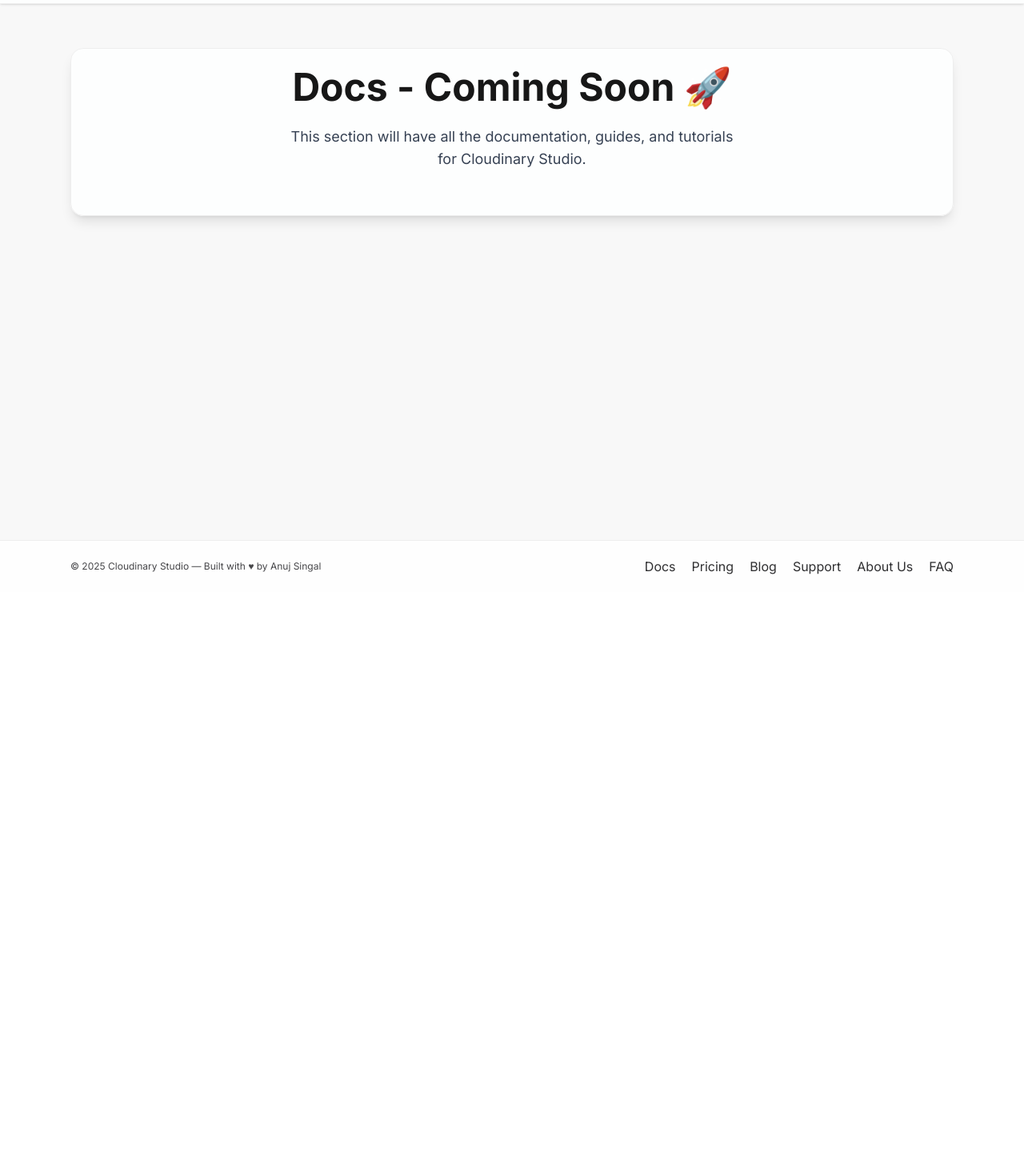
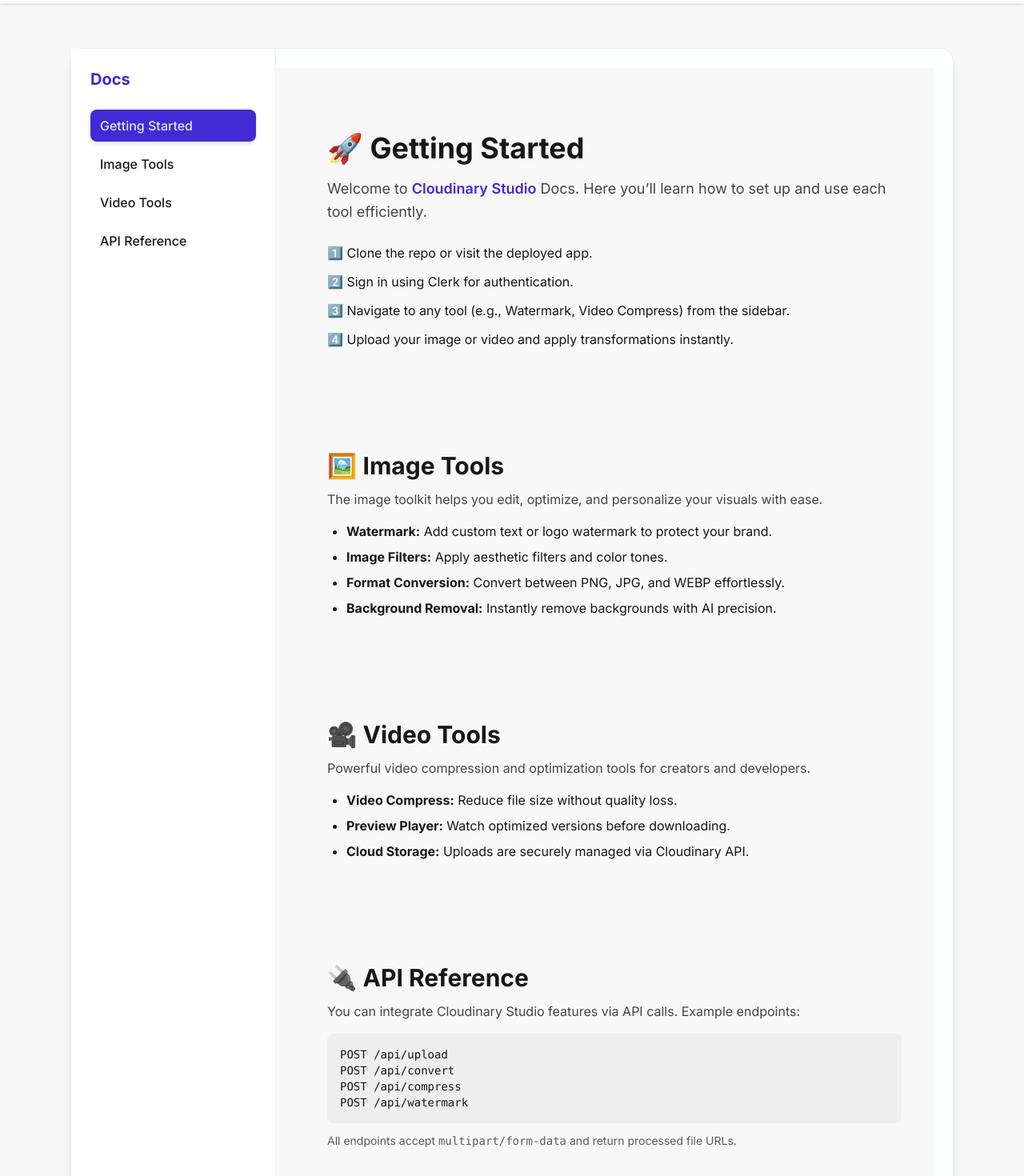
Before and after one commit to anuj-singal/Cloudinary--saas, a Next.js app: page /docs in a window 1280 px wide. Shown: the part 60-1530 px from the top of the page at 80% size. Before the commit the page ends 800 px from the top, so only its background shows below. Built offline with nearby package versions, Linux system fonts and the light colour scheme.

Commit message:
docs commit

```diff
--- /dev/null
+++ b/app/(info)/docs/DocsHeader.tsx
@@ -0,0 +1,44 @@
+"use client";
+
+import { useEffect, useState } from "react";
+import { MenuIcon, SunIcon, MoonIcon } from "lucide-react";
+
+export default function DocsHeader({ onMenuClick }: { onMenuClick: () => void }) {
+  const [theme, setTheme] = useState("light");
+
+  useEffect(() => {
+    const stored = localStorage.getItem("theme") || "light";
+    setTheme(stored);
+    document.documentElement.setAttribute("data-theme", stored);
+  }, []);
+
+  const toggleTheme = () => {
+    const newTheme = theme === "light" ? "dark" : "light";
+    setTheme(newTheme);
+    localStorage.setItem("theme", newTheme);
+    document.documentElement.setAttribute("data-theme", newTheme);
+  };
+
+  return (
+    <header className="fixed top-0 left-0 right-0 z-40 bg-base-100/90 backdrop-blur-md border-b border-base-300 h-14 flex items-center justify-between px-4 sm:px-8 shadow-sm">
+      <div className="flex items-center gap-3">
+        <button onClick={onMenuClick} className="lg:hidden btn btn-ghost btn-square">
+          <MenuIcon className="w-5 h-5" />
+        </button>
+        <h1 className="text-xl font-bold text-primary tracking-tight">Cloudinary Studio Docs</h1>
+      </div>
+
+      <button
+        onClick={toggleTheme}
+        className="btn btn-circle btn-ghost btn-sm border border-base-300 hover:bg-base-300"
+        title="Toggle theme"
+      >
+        {theme === "light" ? (
+          <MoonIcon className="w-4 h-4" />
+        ) : (
+          <SunIcon className="w-4 h-4 text-yellow-400" />
+        )}
+      </button>
+    </header>
+  );
+}
--- a/app/(info)/docs/page.tsx
+++ b/app/(info)/docs/page.tsx
@@ -1,12 +1,153 @@
 "use client";
 
+import React, { useState, useEffect } from "react";
+import { MenuIcon, XIcon } from "lucide-react";
+
+const sections = [
+  { id: "getting-started", label: "Getting Started" },
+  { id: "image-tools", label: "Image Tools" },
+  { id: "video-tools", label: "Video Tools" },
+  { id: "api-reference", label: "API Reference" },
+];
+
 export default function DocsPage() {
+  const [activeSection, setActiveSection] = useState("");
+  const [menuOpen, setMenuOpen] = useState(false);
+
+  // Highlight active section while scrolling
+  useEffect(() => {
+    const handleScroll = () => {
+      const scrollPos = window.scrollY + 150;
+      for (const sec of sections) {
+        const element = document.getElementById(sec.id);
+        if (element && element.offsetTop <= scrollPos && element.offsetTop + element.offsetHeight > scrollPos) {
+          setActiveSection(sec.id);
+          break;
+        }
+      }
+    };
+
+    window.addEventListener("scroll", handleScroll);
+    return () => window.removeEventListener("scroll", handleScroll);
+  }, []);
+
+  // Smooth scroll
+  const scrollToSection = (id: string) => {
+    const el = document.getElementById(id);
+    if (el) {
+      window.scrollTo({
+        top: el.offsetTop - 80,
+        behavior: "smooth",
+      });
+      setMenuOpen(false);
+    }
+  };
+
   return (
-    <div className="flex flex-col items-center justify-center text-center">
-      <h1 className="text-5xl font-bold mb-6">Docs - Coming Soon 🚀</h1>
-      <p className="text-gray-700 dark:text-gray-300 text-lg mb-8 max-w-xl">
-        This section will have all the documentation, guides, and tutorials for Cloudinary Studio.
-      </p>
+    <div className="flex min-h-screen bg-base-200">
+      {/* SIDEBAR */}
+      <aside
+        className={`fixed top-0 left-0 h-full w-64 bg-base-100 border-r border-base-300 p-6 z-30 transform transition-transform duration-300 ${
+          menuOpen ? "translate-x-0" : "-translate-x-full lg:translate-x-0"
+        }`}
+      >
+        <div className="flex items-center justify-between mb-6">
+          <h2 className="text-xl font-bold text-primary">Docs</h2>
+          <button
+            onClick={() => setMenuOpen(false)}
+            className="lg:hidden btn btn-ghost btn-square btn-sm"
+          >
+            <XIcon className="w-5 h-5" />
+          </button>
+        </div>
+
+        <nav className="space-y-2">
+          {sections.map((sec) => (
+            <button
+              key={sec.id}
+              onClick={() => scrollToSection(sec.id)}
+              className={`block w-full text-left px-3 py-2 rounded-lg font-medium transition-all duration-200 ${
+                activeSection === sec.id
+                  ? "bg-primary text-primary-content shadow-md"
+                  : "hover:bg-base-200 text-base-content"
+              }`}
+            >
+              {sec.label}
+            </button>
+          ))}
+        </nav>
+      </aside>
+
+      {/* MOBILE TOGGLE BUTTON */}
+      <button
+        onClick={() => setMenuOpen(true)}
+        className="lg:hidden fixed top-4 left-4 z-20 btn btn-ghost btn-square"
+      >
+        <MenuIcon className="w-6 h-6" />
+      </button>
+
+      {/* MAIN CONTENT */}
+      <main className="flex-1 lg:ml-64 px-6 sm:px-10 pt-20 pb-16 space-y-32">
+        {/* Getting Started */}
+        <section id="getting-started" className="scroll-mt-24">
+          <h1 className="text-4xl font-bold mb-4">🚀 Getting Started</h1>
+          <p className="text-lg text-base-content/80 leading-relaxed">
+            Welcome to <span className="font-semibold text-primary">Cloudinary Studio</span> Docs.
+            Here you’ll learn how to set up and use each tool efficiently.
+          </p>
+
+          <div className="mt-6 space-y-3">
+            <p>1️⃣ Clone the repo or visit the deployed app.</p>
+            <p>2️⃣ Sign in using Clerk for authentication.</p>
+            <p>3️⃣ Navigate to any tool (e.g., Watermark, Video Compress) from the sidebar.</p>
+            <p>4️⃣ Upload your image or video and apply transformations instantly.</p>
+          </div>
+        </section>
+
+        {/* Image Tools */}
+        <section id="image-tools" className="scroll-mt-24">
+          <h2 className="text-3xl font-bold mb-3">🖼️ Image Tools</h2>
+          <p className="text-base text-base-content/80 mb-4">
+            The image toolkit helps you edit, optimize, and personalize your visuals with ease.
+          </p>
+          <ul className="list-disc pl-6 space-y-2">
+            <li><strong>Watermark:</strong> Add custom text or logo watermark to protect your brand.</li>
+            <li><strong>Image Filters:</strong> Apply aesthetic filters and color tones.</li>
+            <li><strong>Format Conversion:</strong> Convert between PNG, JPG, and WEBP effortlessly.</li>
+            <li><strong>Background Removal:</strong> Instantly remove backgrounds with AI precision.</li>
+          </ul>
+        </section>
+
+        {/* Video Tools */}
+        <section id="video-tools" className="scroll-mt-24">
+          <h2 className="text-3xl font-bold mb-3">🎥 Video Tools</h2>
+          <p className="text-base text-base-content/80 mb-4">
+            Powerful video compression and optimization tools for creators and developers.
+          </p>
+          <ul className="list-disc pl-6 space-y-2">
+            <li><strong>Video Compress:</strong> Reduce file size without quality loss.</li>
+            <li><strong>Preview Player:</strong> Watch optimized versions before downloading.</li>
+            <li><strong>Cloud Storage:</strong> Uploads are securely managed via Cloudinary API.</li>
+          </ul>
+        </section>
+
+        {/* API Reference */}
+        <section id="api-reference" className="scroll-mt-24">
+          <h2 className="text-3xl font-bold mb-3">🔌 API Reference</h2>
+          <p className="text-base text-base-content/80 mb-4">
+            You can integrate Cloudinary Studio features via API calls. Example endpoints:
+          </p>
+          <pre className="bg-base-300 p-4 rounded-lg overflow-x-auto text-sm">
+{`POST /api/upload
+POST /api/convert
+POST /api/compress
+POST /api/watermark`}
+          </pre>
+          <p className="mt-3 text-sm text-base-content/70">
+            All endpoints accept <code>multipart/form-data</code> and return processed file URLs.
+          </p>
+        </section>
+      </main>
     </div>
   );
 }
```
